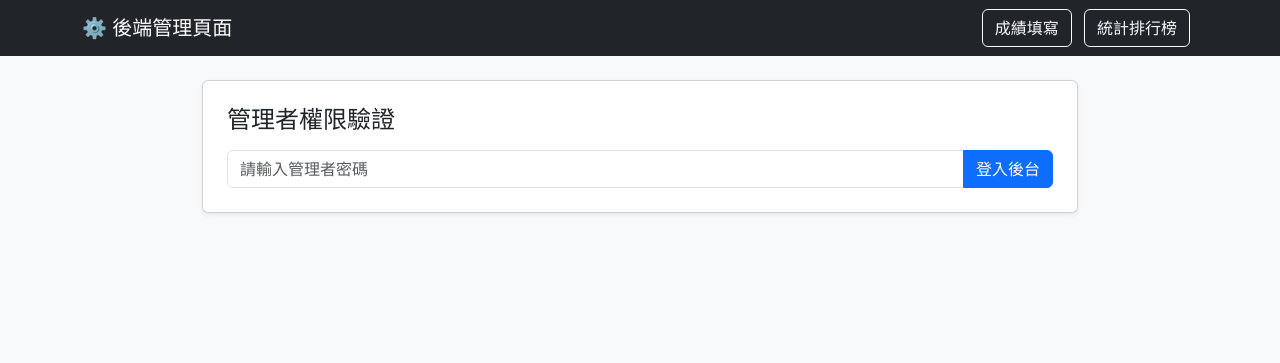
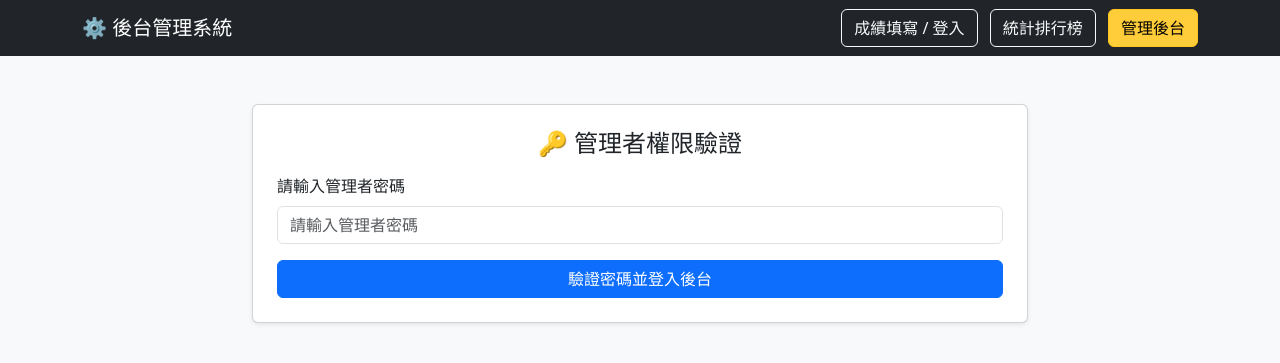
Before and after one commit to 510442-netizen/grade_system, a Flask app: page /admin in a window 1280 px wide. Shown: the top 363 px of the page. Run offline with Flask 3, Linux system fonts and the light colour scheme; data comes from the database, SQL or seed files in the repository; data that the repository does not hold is empty.

Commit message:
Update admin.html

```diff
--- a/templates/admin.html
+++ b/templates/admin.html
@@ -2,122 +2,190 @@
 <html lang="zh-TW">
 <head>
     <meta charset="UTF-8">
-    <title>管理者後台</title>
+    <title>系統管理員後台</title>
     <link href="https://cdn.jsdelivr.net/npm/bootstrap@5.3.0/dist/css/bootstrap.min.css" rel="stylesheet">
 </head>
 <body class="bg-light">
+
 <nav class="navbar navbar-expand-lg navbar-dark bg-dark">
     <div class="container">
-        <a class="navbar-brand" href="#">⚙️ 後端管理頁面</a>
+        <a class="navbar-brand" href="#">⚙️ 後台管理系統</a>
         <div>
-            <a class="btn btn-outline-light me-2" href="/input">成績填寫</a>
+            <a class="btn btn-outline-light me-2" href="/input">成績填寫 / 登入</a>
             <a class="btn btn-outline-light me-2" href="/rankings">統計排行榜</a>
+            <a class="btn btn-warning active" href="/admin">管理後台</a>
         </div>
     </div>
 </nav>
 
-<div class="container mt-4" style="max-width: 900px;">
-    <!-- 密碼輸入區 -->
-    <div id="adminLogin" class="card p-4 shadow-sm">
-        <h4 class="mb-3">管理者權限驗證</h4>
-        <div class="input-group">
-            <input type="password" id="adminPass" class="form-control" placeholder="請輸入管理者密碼">
-            <button class="btn btn-primary" onclick="verifyAdmin()">登入後台</button>
+<div class="container mt-5 mb-5" style="max-width: 800px;">
+    <!-- 1. 一開始僅顯示：管理者權限驗證 -->
+    <div id="authCard" class="card shadow-sm p-4">
+        <h4 class="card-title text-center mb-3">🔑 管理者權限驗證</h4>
+        <div class="mb-3">
+            <label class="form-label">請輸入管理者密碼</label>
+            <input type="password" id="adminPassword" class="form-control" placeholder="請輸入管理者密碼" onkeypress="if(event.key==='Enter') verifyAndLoad()">
         </div>
+        <button class="btn btn-primary w-100" onclick="verifyAndLoad()">驗證密碼並登入後台</button>
     </div>
 
-    <!-- 管理者控制面板 -->
+    <!-- 2. 密碼驗證成功後才顯示的功能面板 (初始狀態隱藏) -->
     <div id="adminPanel" class="d-none">
-        <!-- JSON 備份恢復區塊 -->
-        <div class="card p-4 shadow-sm mb-4 border-warning">
-            <h4 class="text-warning-emphasis mb-2">🔄 資料恢復 (備份還原)</h4>
-            <p class="text-muted fs-6">請將備份信件中的 JSON 內容完整複製並貼入下方文字方塊，點擊按鈕即可重置並還原資料庫。</p>
-            <div class="mb-3">
-                <textarea id="restoreJsonInput" class="form-control font-monospace" rows="6" placeholder="請在此貼上完整 JSON 文字..."></textarea>
-            </div>
-            <button class="btn btn-warning w-100" onclick="restoreData()">立即覆蓋還原資料庫</button>
+
+        <!-- 頂部功能區 (包含一鍵匯出按鈕) -->
+        <div class="d-flex justify-content-between align-items-center mb-3">
+            <h5>📊 系統資料管理</h5>
+            <button class="btn btn-success" onclick="exportJsonFile()">📥 一鍵匯出 JSON 備份檔</button>
         </div>
 
-        <!-- 全校數據列表區塊 -->
-        <div class="card p-4 shadow-sm">
-            <h4 class="mb-3">📊 所有人成績原始明細</h4>
-            <table class="table table-bordered table-striped">
+        <!-- 學生資料表 (包含刪除特定人功能) -->
+        <div class="card shadow-sm p-4 mb-4">
+            <h5 class="card-title mb-3">👥 學生與成績明細</h5>
+            <div class="table-responsive">
+                <table class="table table-bordered table-hover align-middle">
                     <thead class="table-secondary">
                         <tr>
                             <th>學號</th>
                             <th>姓名</th>
-                        <th>公開模式</th>
+                            <th>PIN 碼</th>
+                            <th>公開</th>
                             <th>科目</th>
                             <th>分數</th>
-                        <th>權重</th>
+                            <th class="text-center" style="width: 90px;">操作</th>
                         </tr>
                     </thead>
-                <tbody id="rawDataTable"></tbody>
+                    <tbody id="studentDataTable">
+                        <tr><td colspan="7" class="text-center text-muted">載入中...</td></tr>
+                    </tbody>
                 </table>
+            </div>
+        </div>
+
+        <!-- 資料庫批次恢復區 -->
+        <div class="card shadow-sm p-4">
+            <h5 class="card-title text-danger mb-2">⚠️ 資料庫批次恢復 (JSON 備份還原)</h5>
+            <p class="text-muted small">將備份的 JSON 內容貼入下方文字方塊，可覆蓋還原資料庫。</p>
+            <textarea id="restoreJsonInput" class="form-control font-monospace mb-3" rows="6" placeholder="在此貼上完整的 JSON 數據..."></textarea>
+            <button class="btn btn-danger w-100" onclick="submitRestore()">覆蓋還原資料庫</button>
         </div>
     </div>
 </div>
 
 <script>
-let savedAdminPassword = '';
+let authenticatedPassword = '';
 
-async function verifyAdmin() {
-    savedAdminPassword = document.getElementById('adminPass').value;
+// 驗證密碼並載入後台內容
+async function verifyAndLoad() {
+    const password = document.getElementById('adminPassword').value.trim();
+    if (!password) { alert('請輸入管理者密碼'); return; }
+
     const res = await fetch('/api/admin/all_data', {
         method: 'POST',
-        headers: {'Content-Type': 'application/json'},
-        body: JSON.stringify({ password: savedAdminPassword })
+        headers: { 'Content-Type': 'application/json' },
+        body: JSON.stringify({ password })
     });
-    const data = await res.json();
+    const result = await res.json();
+
+    if (!res.ok) {
+        alert(result.message);
+        return;
+    }
+
+    // 驗證成功：保存密碼並顯示後台面板
+    authenticatedPassword = password;
+    document.getElementById('authCard').classList.add('d-none');
+    document.getElementById('adminPanel').classList.remove('d-none');
+
+    renderTable(result.data);
+}
+
+// 渲染表格內容與獨立刪除按鈕
+function renderTable(data) {
+    const tbody = document.getElementById('studentDataTable');
+    if (data.length === 0) {
+        tbody.innerHTML = '<tr><td colspan="7" class="text-center">目前資料庫無任何學生資料</td></tr>';
+        return;
+    }
+
+    let lastStudentId = '';
+    tbody.innerHTML = data.map(row => {
+        const isNewStudent = row.student_id !== lastStudentId;
+        lastStudentId = row.student_id;
+
+        return `
+            <tr>
+                <td><strong>${row.student_id}</strong></td>
+                <td>${row.student_name || ''}</td>
+                <td><code>${row.pin || '****'}</code></td>
+                <td><span class="badge ${row.is_public === 1 ? 'bg-success' : 'bg-secondary'}">${row.is_public === 1 ? '公開' : '隱藏'}</span></td>
+                <td>${row.subject_name || '-'}</td>
+                <td>${row.score !== null ? row.score + ' 分' : '-'}</td>
+                <td class="text-center">
+                    ${isNewStudent ? `<button class="btn btn-outline-danger btn-sm py-0 px-2" onclick="deleteStudent('${row.student_id}', '${row.student_name}')">刪除</button>` : ''}
+                </td>
+            </tr>
+        `;
+    }).join('');
+}
+
+// 一鍵下載 JSON 備份檔
+async function exportJsonFile() {
+    const res = await fetch('/api/admin/export', {
+        method: 'POST',
+        headers: { 'Content-Type': 'application/json' },
+        body: JSON.stringify({ password: authenticatedPassword })
+    });
+    const result = await res.json();
+
+    if (!res.ok) { alert(result.message); return; }
+
+    const dataStr = "data:text/json;charset=utf-8," + encodeURIComponent(JSON.stringify(result.data, null, 2));
+    const downloadAnchor = document.createElement('a');
+    downloadAnchor.setAttribute("href", dataStr);
+    downloadAnchor.setAttribute("download", `school_grades_backup_${new Date().toISOString().slice(0,10)}.json`);
+    document.body.appendChild(downloadAnchor);
+    downloadAnchor.click();
+    downloadAnchor.remove();
+}
+
+// 刪除特定學生
+async function deleteStudent(studentId, studentName) {
+    if (!confirm(`確定要刪除學生【${studentName} (${studentId})】嗎？\n該生的所有成績紀錄將會被一併刪除且無法復原！`)) {
+        return;
+    }
+
+    const res = await fetch('/api/admin/delete_student', {
+        method: 'POST',
+        headers: { 'Content-Type': 'application/json' },
+        body: JSON.stringify({ password: authenticatedPassword, student_id: studentId })
+    });
+    const result = await res.json();
+    alert(result.message);
 
     if (res.ok) {
-        document.getElementById('adminLogin').classList.add('d-none');
-        document.getElementById('adminPanel').classList.remove('d-none');
-        renderTable(data.data);
-    } else {
-        alert(data.message);
+        verifyAndLoad(); // 重新整理表格數據
     }
 }
 
-function renderTable(data) {
-    const tbody = document.getElementById('rawDataTable');
-    tbody.innerHTML = data.map(row => `
-        <tr>
-            <td>${row.student_id}</td>
-            <td>${row.student_name}</td>
-            <td>${row.is_public ? '<span class="text-success">公開</span>' : '<span class="text-danger">不公開</span>'}</td>
-            <td>${row.subject_name || '-'}</td>
-            <td>${row.score !== null ? row.score : '-'}</td>
-            <td>${row.weight || '-'}</td>
-        </tr>
-    `).join('');
-}
+// 覆蓋還原資料庫
+async function submitRestore() {
+    const restore_data = document.getElementById('restoreJsonInput').value.trim();
+    if (!restore_data) { alert('請貼入 JSON 備份內容'); return; }
 
-async function restoreData() {
-    const restoreStr = document.getElementById('restoreJsonInput').value.trim();
-    if (!restoreStr) {
-        alert('請先貼上備份 JSON 資料！');
-        return;
-    }
-
-    if (!confirm('警告：此操作將清除目前資料庫並全面恢復為貼上的備份資料，確定繼續嗎？')) {
+    if (!confirm('⚠️ 警告：這將會完全覆蓋目前的資料庫，確定要繼續嗎？')) {
         return;
     }
 
     const res = await fetch('/api/admin/restore', {
         method: 'POST',
-        headers: {'Content-Type': 'application/json'},
-        body: JSON.stringify({
-            password: savedAdminPassword,
-            restore_data: restoreStr
-        })
+        headers: { 'Content-Type': 'application/json' },
+        body: JSON.stringify({ password: authenticatedPassword, restore_data })
     });
-    const data = await res.json();
-    alert(data.message);
+    const result = await res.json();
+    alert(result.message);
 
     if (res.ok) {
-        verifyAdmin();
-        document.getElementById('restoreJsonInput').value = '';
+        verifyAndLoad();
     }
 }
 </script>
```
Lines whose indentation alone changed are shown as unchanged.
